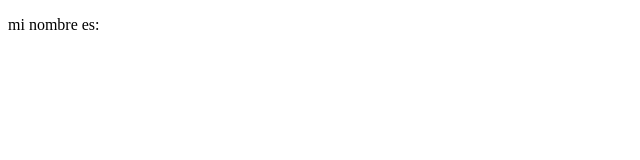
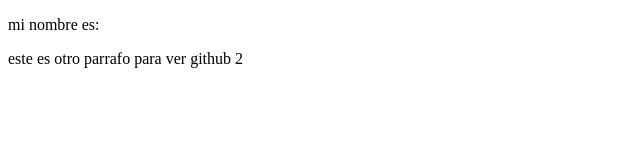
Before and after one commit to NicolasMartinezFonseca/ProyectoForm, a plain HTML site: page index.html in a window 1280 px wide. Shown: the whole page, without its empty margins (0-640 px from the left). Drawn offline with Linux system fonts and the light colour scheme.

Commit message:
version4

```diff
--- a/index.html
+++ b/index.html
@@ -8,5 +8,6 @@
 </head>
 <body>
     <p>mi nombre es:</p>
+    <p>este es otro parrafo para ver github 2</p>
 </body>
 </html>
```
